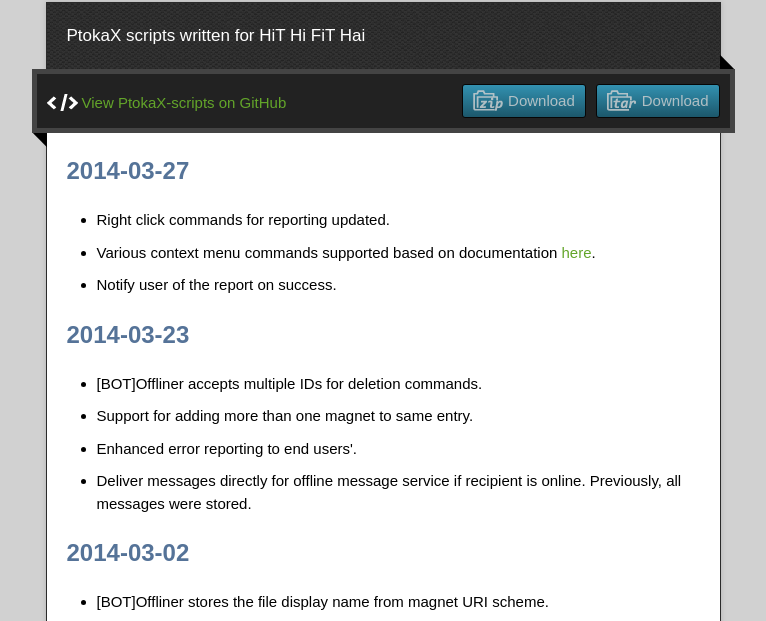
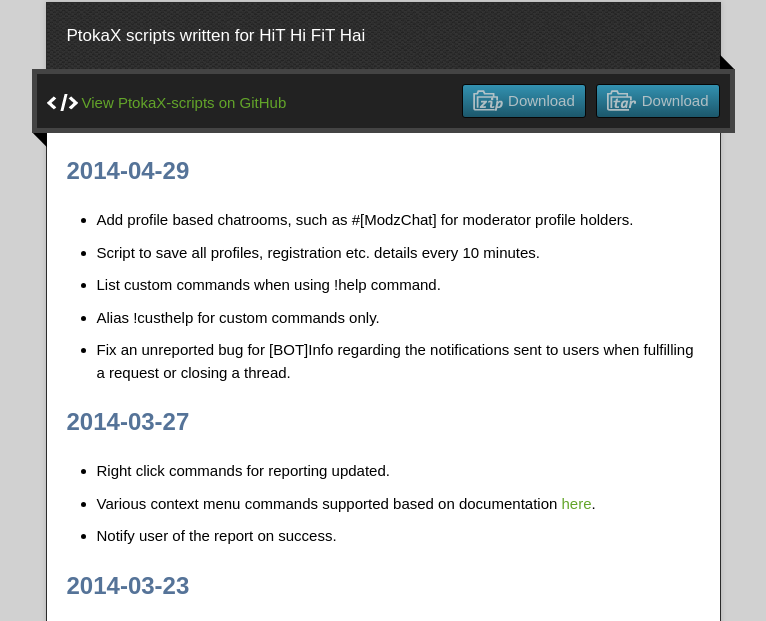
Before and after one commit to hjpotter92/ptokax-scripts, a plain HTML site: page changelog.html in a window 1280 px wide. Shown: the part 128-749 px from the top of the page, without its empty margins (257-1023 px from the left). Drawn offline with Linux system fonts and the light colour scheme.

Commit message:
Update changelog

```diff
--- a/changelog.html
+++ b/changelog.html
@@ -31,6 +31,14 @@
 						<span class="trc"></span>
 					</div>
 					<article class="markdown-body">
+						<h2>2014-04-29</h2>
+							<ul>
+								<li>Add profile based chatrooms, such as <code>#[ModzChat]</code> for moderator profile holders.</li>
+								<li>Script to save all profiles, registration etc. details every 10 minutes.</li>
+								<li>List custom commands when using <code>!help</code> command.</li>
+								<li>Alias <code>!custhelp</code> for custom commands only.</li>
+								<li>Fix an unreported bug for <code>[BOT]Info</code> regarding the notifications sent to users when fulfilling a request or closing a thread.</li>
+							</ul>
 						<h2>2014-03-27</h2>
 						<ul>
 							<li>Right click commands for reporting updated.</li>
```
